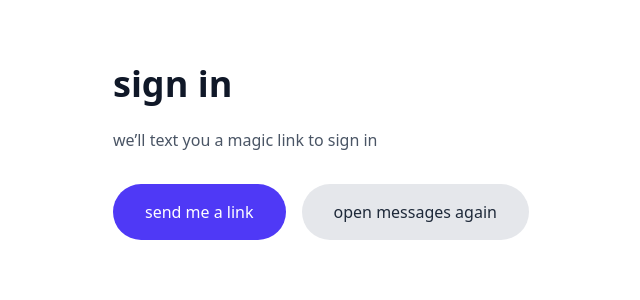
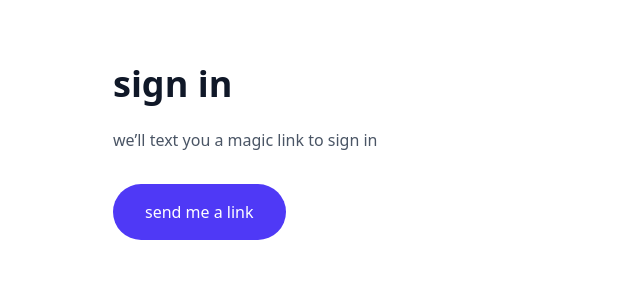
Before and after one commit to manav-s/trilogymoney, a Next.js app: page /signin in a window 1280 px wide. Shown: the top 300 px of the page, without its empty margins (207-847 px from the left). Built offline with nearby package versions, Linux system fonts and the light colour scheme.

Commit message:
ux(signin): show 'open messages again' only after first click

```diff
--- a/app/signin/page.tsx
+++ b/app/signin/page.tsx
@@ -1,9 +1,13 @@
 "use client";
+
+import { useState } from "react";
 
 const SMS_LINK = "https://shorturl.at/wqcwo"; // opens Messages to +16468941360 with body "pass the sign in link"
 
 export default function SignInPage() {
+  const [openedOnce, setOpenedOnce] = useState(false);
   const openSms = () => {
+    setOpenedOnce(true);
     try {
       window.location.href = SMS_LINK;
     } catch {}
@@ -18,9 +22,11 @@ export default function SignInPage() {
           <button onClick={openSms} className="px-8 py-4 rounded-full bg-indigo-600 text-white lowercase hover:bg-indigo-700">
             send me a link
           </button>
-          <button onClick={openSms} className="px-8 py-4 rounded-full bg-gray-200 text-gray-800 lowercase hover:bg-gray-300">
-            open messages again
-          </button>
+          {openedOnce ? (
+            <button onClick={openSms} className="px-8 py-4 rounded-full bg-gray-200 text-gray-800 lowercase hover:bg-gray-300">
+              open messages again
+            </button>
+          ) : null}
         </div>
       </div>
     </div>
```
